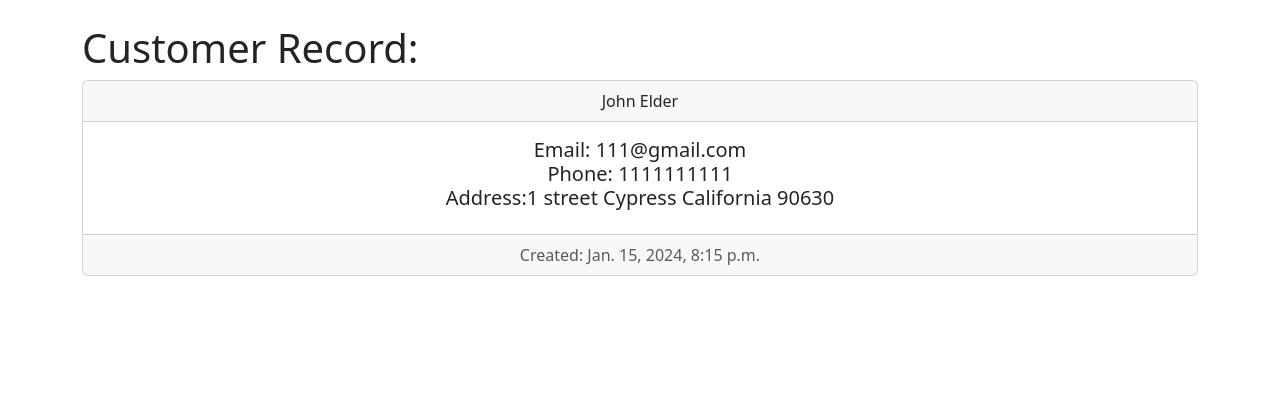
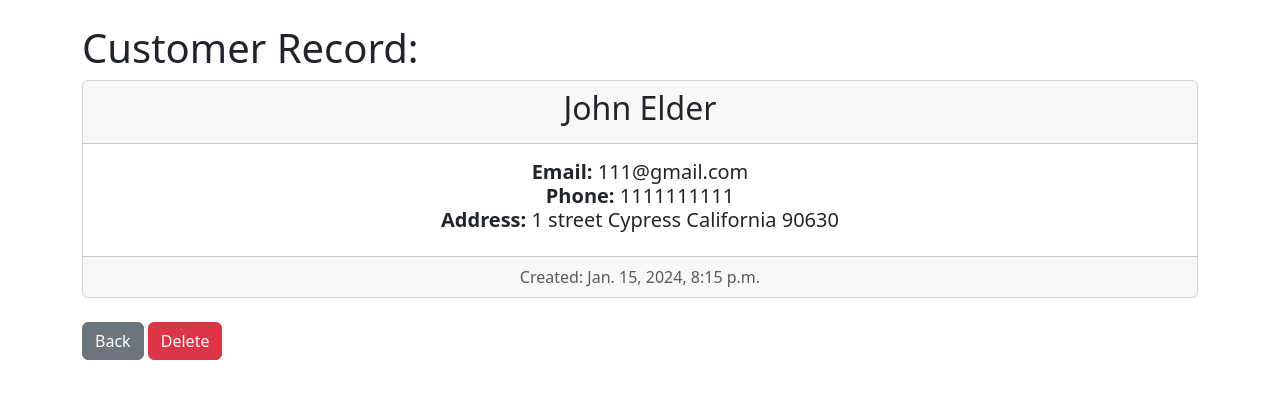
Before and after one commit to rrvillareal23/Django-CRM, a Django app: page /record/1 in a window 1280 px wide. Shown: the part 56-455 px from the top of the page. Run offline with Django 4.2, Linux system fonts and the light colour scheme; a user stored in the database is signed in; data comes from the database, SQL or seed files in the repository.

Commit message:
Finished records information and created a back button

```diff
--- a/website/templates/record.html
+++ b/website/templates/record.html
@@ -5,13 +5,13 @@
 
     <div class="card text-center">
         <div class="card-header">
-            {{ customer_record.first_name }} {{ customer_record.last_name }}
+            <h2>{{ customer_record.first_name }} {{ customer_record.last_name }} </h2>
         </div>
         <div class="card-body">
           <h5 class="card-title">
-            Email: {{ customer_record.email }} <br>
-            Phone: {{ customer_record.phone }} <br>
-            Address:{{ customer_record.address }}
+            <strong> Email: </strong> {{ customer_record.email }} <br>
+            <strong> Phone: </strong> {{ customer_record.phone }} <br>
+            <strong> Address:</strong> {{ customer_record.address }}
             {{ customer_record.city }}
             {{ customer_record.state }}
             {{ customer_record.zipcode }}
@@ -21,5 +21,9 @@
           Created: {{ customer_record.created_at }}
         </div>
       </div>
+      <br>
+      <a href="{% url 'home' %}" class ="btn btn-secondary">Back</a>
+      <a href="{% url 'home' %}" class ="btn btn-danger">Delete</a>
+
 
 {% endblock %}
```
